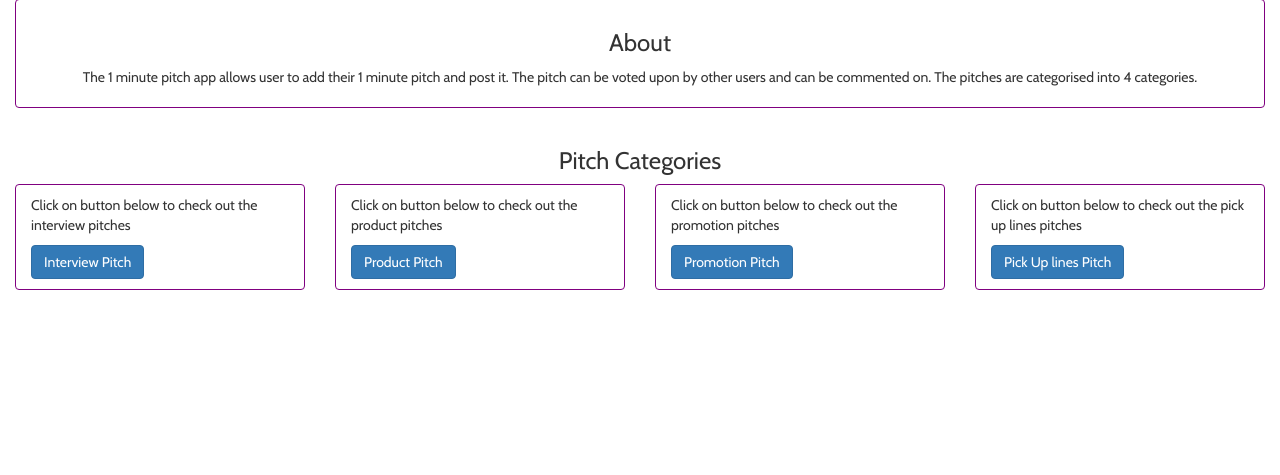
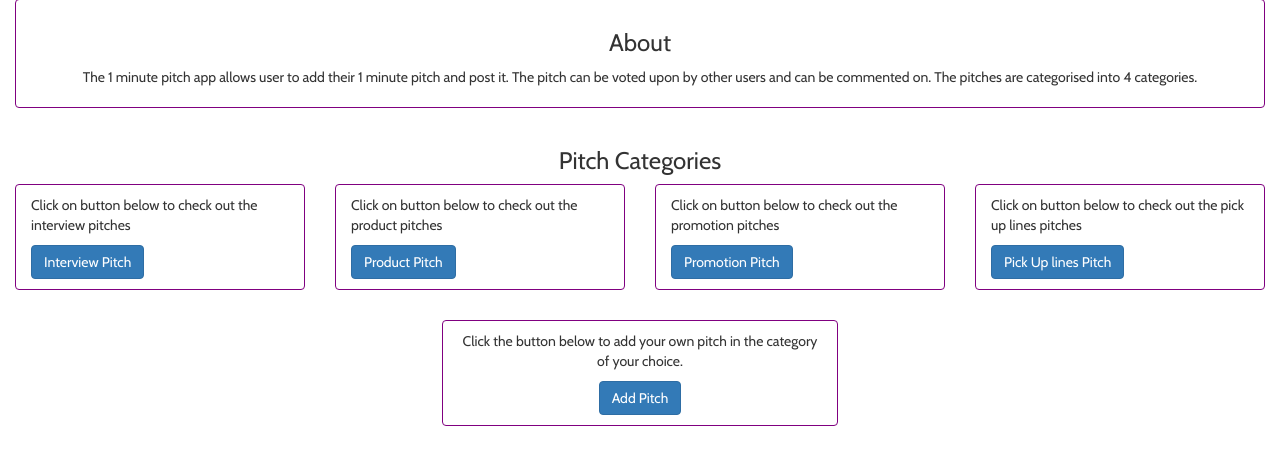
Before and after one commit to IanMK-1/1-minute-app, a Flask app: template app/templates/index.html in a window 1280 px wide. Shown: the part 298-773 px from the top of the page. Run offline with Flask 2, Linux system fonts and the light colour scheme; the template is opened without the code that fills it, so the values that code supplies are empty; some libraries are stand-ins or nearby versions.

Commit message:
Add button for add pitch

```diff
--- a/app/static/css/index.css
+++ b/app/static/css/index.css
@@ -13,7 +13,13 @@
     font-family: 'Cabin', sans-serif;
 }
 #sub-heading {
-text-align: center;
+    text-align: center;
     font-family: 'Cabin', sans-serif;
     margin-top: 40px;
 }
+.post {
+    text-align: center;
+    font-family: 'Cabin', sans-serif;
+    margin-top: 30px;
+    margin-bottom: 50px;
+}
--- a/app/templates/index.html
+++ b/app/templates/index.html
@@ -65,5 +65,18 @@
                 </div>
             </div>
         </div>
+        <div class="row">
+            <div class="col-md-4">
+
+            </div>
+            <div class="col-md-4">
+                <div class="post">
+                    <div class="list-group-item">
+                        <p>Click the button below to add your own pitch in the category of your choice.</p>
+                        <a class="btn btn-primary" href="#" >Add Pitch</a>
+                    </div>
+                </div>
+            </div>
+        </div>
     </div>
 {% endblock %}
```
